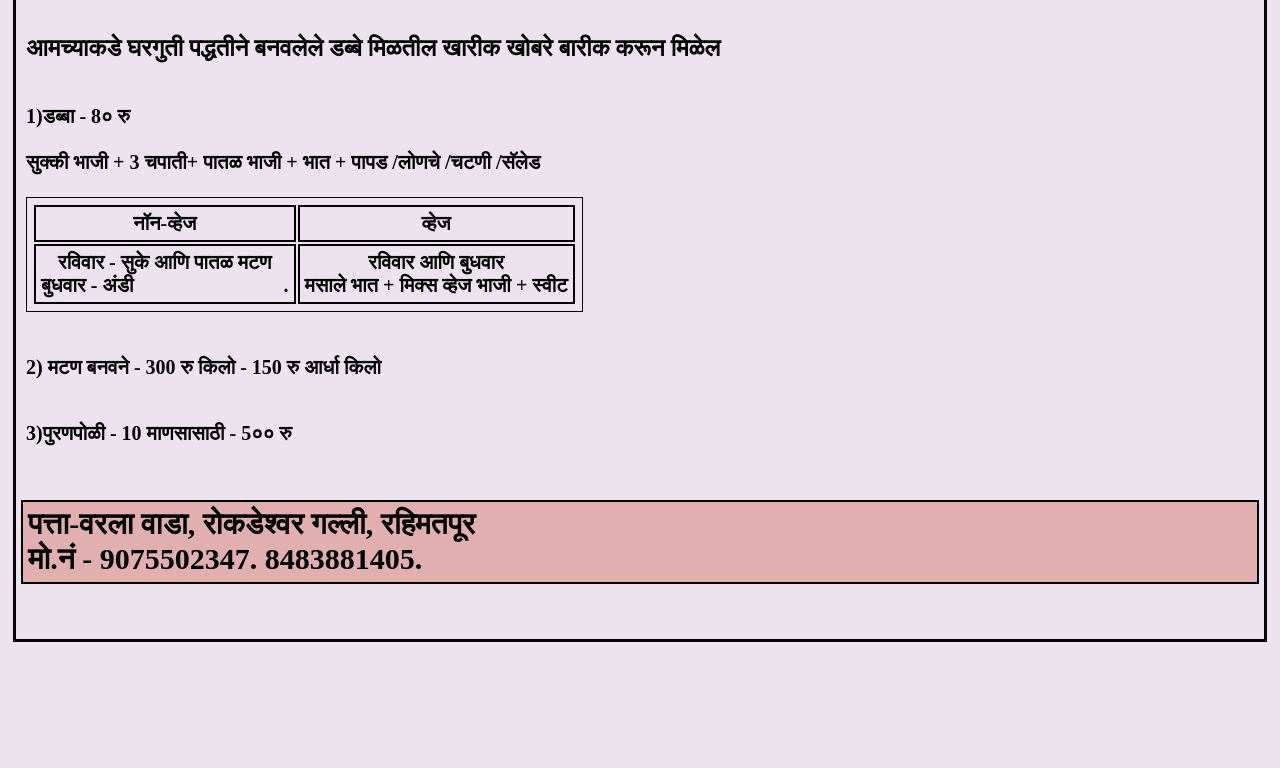
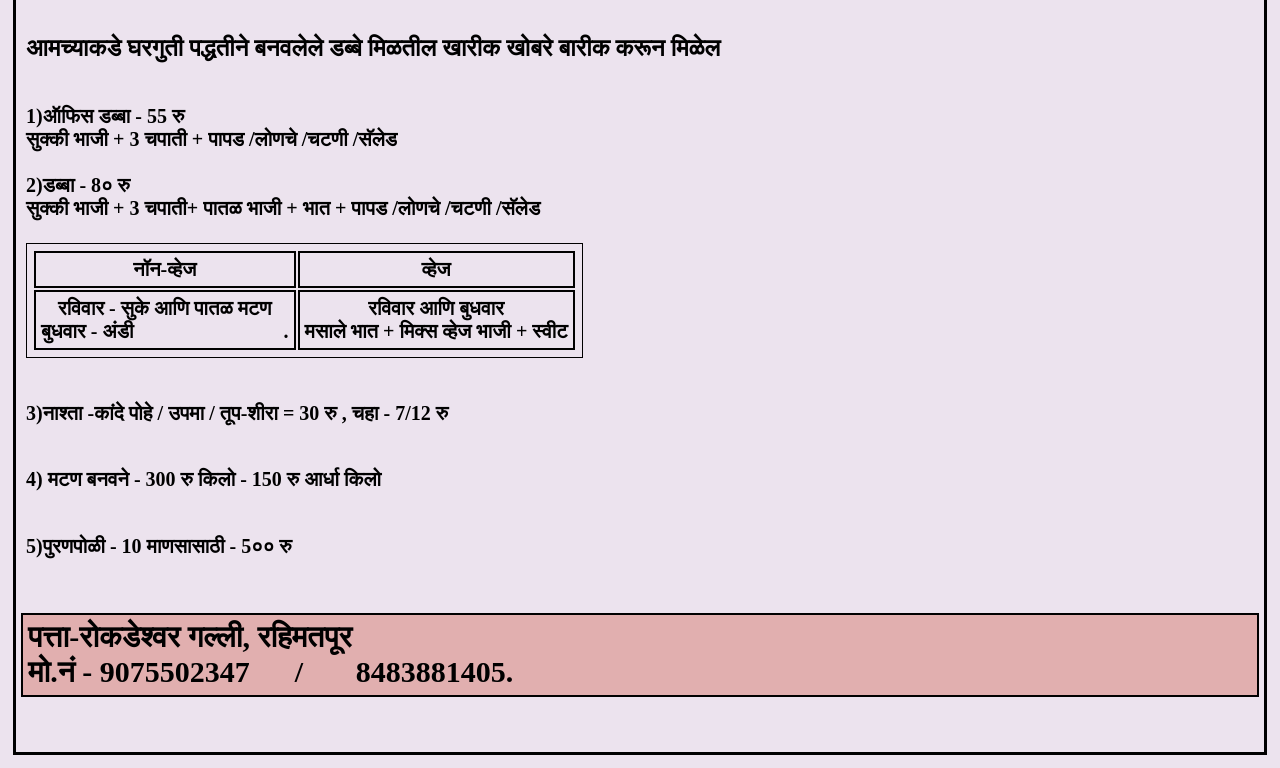
Before and after one commit to aniruddhamaheshmane/digital-bill-mess, a plain HTML site: page project-mess-food rent.html in a window 1280 px wide. Shown: the part 131-899 px from the top of the page. Before the commit the page ends 800 px from the top, so only its background shows below. Drawn offline with Linux system fonts and the light colour scheme.

Commit message:
Update project-mess-food rent.html
updated

```diff
--- a/project-mess-food rent.html
+++ b/project-mess-food rent.html
@@ -43,7 +43,9 @@ h5{
     खारीक खोबरे बारीक करून मिळेल</h2>
 
     <h5>
-        1)डब्बा - 8० रु<br><br>
+        1)ऑफिस डब्बा - 55 रु <br>
+        सुक्की भाजी + 3  चपाती + पापड /लोणचे /चटणी /सॅलेड  <br><br>
+        2)डब्बा - 8० रु<br>
 
      सुक्की भाजी  + 3  चपाती+ पातळ भाजी + भात + पापड /लोणचे /चटणी /सॅलेड
 <br>
@@ -62,17 +64,22 @@ h5{
               </tr>
 
          </table>
-<h5>
 
-    2) मटण बनवने - 300 रु किलो
+<h5>3)नाश्ता -कांदे पोहे / उपमा / तूप-शीरा = 30 रु ,  चहा - 7/12 रु </h5>
+
+   <h5> 4) मटण बनवने - 300 रु किलो
                            - 150 रु आर्धा किलो</h5>
 
-<h5>3)पुरणपोळी - 10 माणसासाठी  - 5०० रु</h5>
+<h5>5)पुरणपोळी - 10 माणसासाठी  - 5०० रु</h5>
+
+
+
+
 <h5 class="g">
 
-पत्ता-वरला वाडा, रोकडेश्वर गल्ली, रहिमतपूर
+पत्ता-रोकडेश्वर गल्ली, रहिमतपूर
 <br>
-मो.नं - 9075502347. 8483881405.</h5>
+मो.नं - 9075502347  &nbsp &nbsp &nbsp/ &nbsp &nbsp &nbsp 8483881405.</h5>
 </h5>
 
 
```
